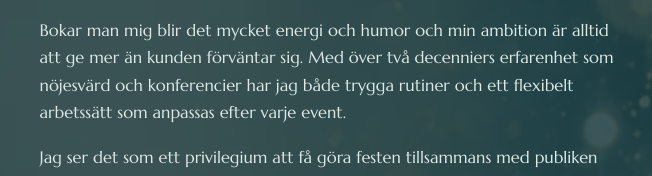
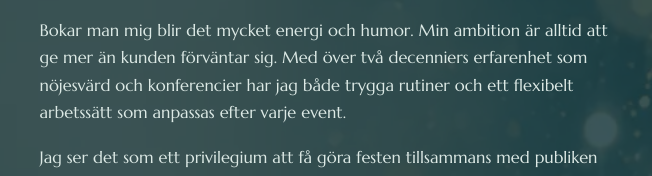
Before and after one commit to officialsqall-arch/danielAllevedHemsida, a plain HTML site: page index.html in a window 1280 px wide. Shown: the part 5977-6153 px from the top of the page, 560-1212 px from the left. Drawn offline with nearby package versions, Linux system fonts and the light colour scheme; a web font is replaced by a local one.

Commit message:
Kort om Daniel: dela upp första meningen
Co-Authored-By: Claude Opus 5.5 <noreply@anthropic.com>
Claude-Session: https://claude.ai/code/session_01Dw7yaZdTvVgCML244Fiewx

```diff
--- a/index.html
+++ b/index.html
@@ -343,7 +343,7 @@
           <div class="about__body">
             <span class="eyebrow eyebrow--gold-light">Kort om Daniel</span>
             <h2>En nöjesvärd som skapar relationer med energi och humor</h2>
-            <p>Bokar man mig blir det mycket energi och humor och min ambition är alltid att ge mer än kunden förväntar sig. Med över två decenniers erfarenhet som nöjesvärd och konferencier har jag både trygga rutiner och ett flexibelt arbetssätt som anpassas efter varje event.</p>
+            <p>Bokar man mig blir det mycket energi och humor. Min ambition är alltid att ge mer än kunden förväntar sig. Med över två decenniers erfarenhet som nöjesvärd och konferencier har jag både trygga rutiner och ett flexibelt arbetssätt som anpassas efter varje event.</p>
             <p>Jag ser det som ett privilegium att få göra festen tillsammans med publiken och skapa en vi-känsla och minnen för livet. Under åren har många kunder blivit återkommande och flera av dem har blivit vänner. Är du nyfiken på hur ert upplägg skulle kunna se ut?<br>Hör av dig. Ett samtal kan bli början på er bästa kväll någonsin.</p>
             <ul class="tags">
               <li>Företagsfester</li>
```
